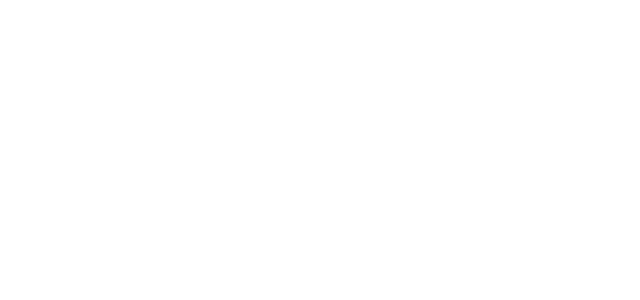
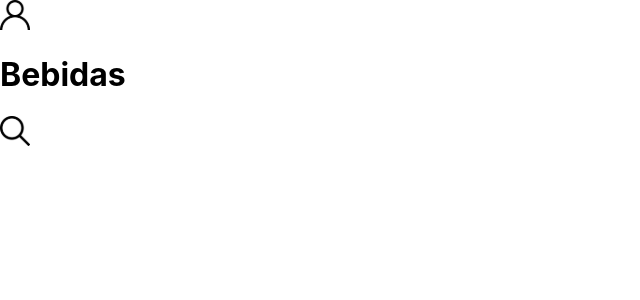
Before and after one commit to virginia-duca/sd-05-recipes-app-1, a React (Create React App) app: page /bebidas in a window 1280 px wide. Shown: the top 300 px of the page, without its empty margins (0-640 px from the left). Built offline with nearby package versions, Linux system fonts and the light colour scheme.

Commit message:
Adicionado Header em Comidas, Bebidas e Perfil

```diff
--- a/src/Header/Header.jsx
+++ b/src/Header/Header.jsx
@@ -3,17 +3,19 @@
 import profileIcon from '../images/profileIcon.svg';
 import searchIcon from '../images/searchIcon.svg';
 
-const Header = () => {
+class Header extends React.Component {
+  render() {
+    const { titulo } = this.props;
     return (
       <div>
         <Link to={'/perfil'}>
           <img src={profileIcon} alt="Profile" data-testid="profile-top-btn" />
         </Link>
-      <Link to={'/explorar'}>
+        <h1 data-testid="page-title">{titulo}</h1>
         <img src={searchIcon} alt="Explorar" data-testid="search-top-btn" />
-      </Link>
       </div>
     );
-};
+  }
+}
 
 export default Header;
--- a/src/Paginas/MainPage/MainDrinks.jsx
+++ b/src/Paginas/MainPage/MainDrinks.jsx
@@ -1 +1,8 @@
-// placeHolder para o componente
+import React, { Component } from 'react';
+import Header from '../../Header/Header';
+
+export default class MainDrinks extends Component {
+  render() {
+    return <Header titulo="Bebidas" />;
+  }
+}
--- a/src/Paginas/MainPage/MainFood.jsx
+++ b/src/Paginas/MainPage/MainFood.jsx
@@ -1 +1,11 @@
-// placeHolder para o componente
+import React, { Component } from 'react'
+import Header from '../../Header/Header'
+
+export default class MainFood extends Component {
+    render() {
+        const comidas = "Comidas"
+        return (
+            <Header titulo={comidas} />
+        )
+    }
+}
--- a/src/Paginas/Profile.jsx
+++ b/src/Paginas/Profile.jsx
@@ -1,5 +1,8 @@
 import React from 'react';
+import Header from '../Header/Header';
 
 export default function Profile()  {
-    return  <div>Profile</div>
+    return  (
+    <Header titulo="Perfil"/>
+    )
 }
--- a/src/Paginas/Rotas.jsx
+++ b/src/Paginas/Rotas.jsx
@@ -4,6 +4,8 @@
 import LoginPage from './Login';
 import Profile from './Profile';
 import Search from './Search';
+import MainFood from './MainPage/MainFood';
+import MainDrinks from './MainPage/MainDrinks';
 
 function Rotas() {
   return (
@@ -12,10 +14,14 @@
         <Route exact path="/">
           <LoginPage />
         </Route>
-        <Route path="/comidas" />
+        <Route path="/comidas">
+          <MainFood />
+        </Route>
         <Route path="/comidas/{id-da-receita}" />
         <Route path="/comidas/{id-da-receita}/in-progress" />
-        <Route path="/bebidas" />
+        <Route path="/bebidas">
+          <MainDrinks />
+        </Route>
         <Route path="/bebidas/{id-da-receita}" />
         <Route path="/bebidas/{id-da-receita}/in-progress" />
         <Route path="/explorar">
```
Lines whose indentation alone changed are shown as unchanged.
